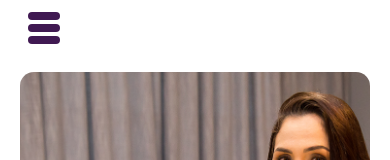
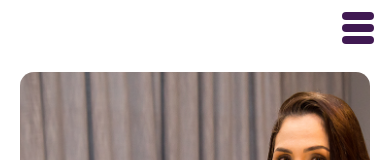
Before and after one commit to junioralvesbr/site-leticiamartins, a Next.js app: page / in a window 390 px wide. Shown: the top 160 px of the page. Built offline with nearby package versions, Linux system fonts and the light colour scheme.

Commit message:
adjuste menu mobile

```diff
--- a/src/app/page.tsx
+++ b/src/app/page.tsx
@@ -18,7 +18,7 @@ export default function Home() {
           <NavBar />
         </div>
 
-        <div>
+        <div className="max-w-7xl mx-auto px-5 lg:hidden lg:px-10">
           <MenuMobile />
         </div>
       </nav>
--- a/src/components/MenuMobile.tsx
+++ b/src/components/MenuMobile.tsx
@@ -6,11 +6,8 @@ import { MenuButton } from "./ui/menu-button";
 export default function MenuMobile() {
   const [isOpen, setOpen] = useState(false);
 
-  const menuButtonStyle = {
-    marginLeft: "2rem"
-  };
-
   return (
+    <div className="flex justify-end-safe">
       <MenuButton
         isOpen={isOpen}
         onClick={() => setOpen(!isOpen)}
@@ -20,7 +17,14 @@ export default function MenuMobile() {
         transition={{ type: "spring", stiffness: 260, damping: 20 }}
         width="24"
         height="24"
-      style={menuButtonStyle}
+      // style={menuButtonStyle}
       />
+
+      {isOpen &&
+        <div className="absolute bg-white inset-0">
+          teste
+        </div>
+      }
+    </div>
   )
 }
--- a/src/components/NavBar.tsx
+++ b/src/components/NavBar.tsx
@@ -43,6 +43,7 @@ export default function NavBar() {
           />
         </motion.figure>
       </a>
+
       <motion.ul
         className="flex justify-between items-center right-0 absolute z-10"
         style={{ width: smoothWidth }}
--- a/src/components/ui/menu-button.tsx
+++ b/src/components/ui/menu-button.tsx
@@ -1,16 +1,11 @@
 import React from "react";
 import { motion, Transition, SVGMotionProps } from "motion/react";
-
-type lineProps = {
-
-}
-
 interface Props extends SVGMotionProps<SVGSVGElement> {
   isOpen?: boolean;
   color?: string;
   strokeWidth?: string | number;
   transition?: Transition;
-  lineProps?: {};
+  lineProps?: any;
 }
 
 const MenuButton = ({
```
Lines whose indentation alone changed are shown as unchanged.
